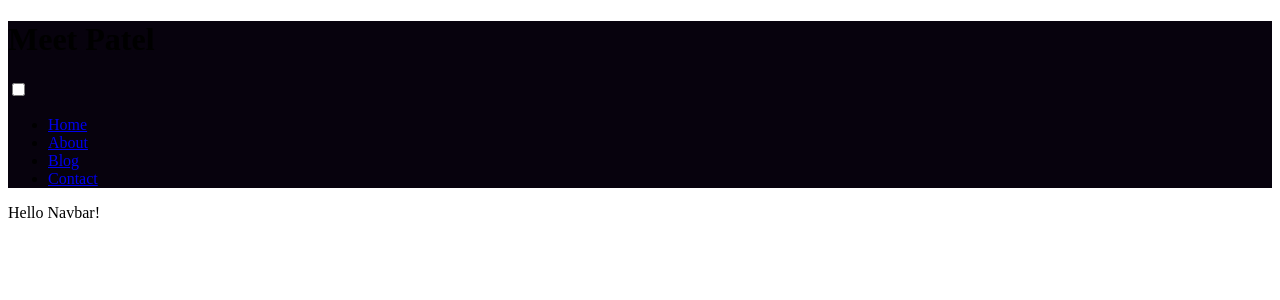
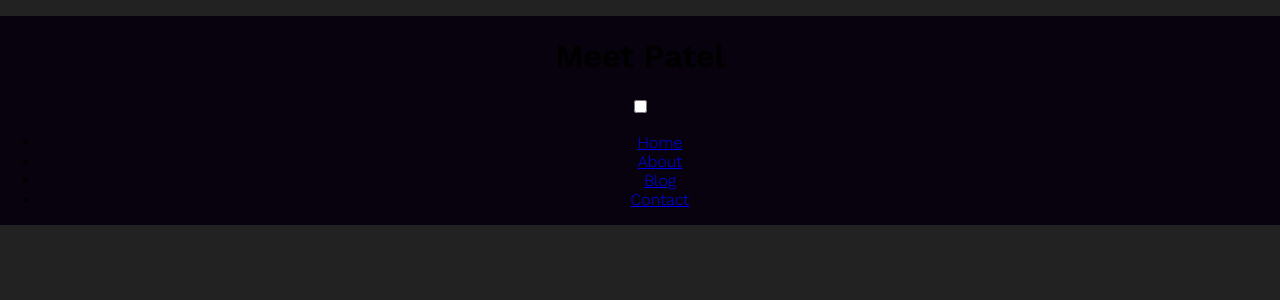
Before and after one commit to MeetPatel89/navbar-1.0, a React (Create React App) app: page / in a window 1280 px wide. Shown: the top 300 px of the page. Built offline with nearby package versions, Linux system fonts and the light colour scheme.

Commit message:
add css to header

```diff
--- a/src/index.css
+++ b/src/index.css
@@ -1,9 +1,25 @@
 @import url('https://fonts.googleapis.com/css?family=Work+Sans:300,600');
 
 :root {
-  --background: #07020D;
+  --background: #07020d;
 }
 
-*, *::before, *::after {
-    box-sizing: border-box;
+*,
+*::before,
+*::after {
+  box-sizing: border-box;
 }
+
+body {
+  margin: 0;
+  background: #222;
+  font-family: 'Work Sans', sans-serif;
+  font-weight: 400;
+}
+
+header {
+    text-align: center;
+    position: fixed;
+    z-index: 999;
+    width: 100%;
+}
```
